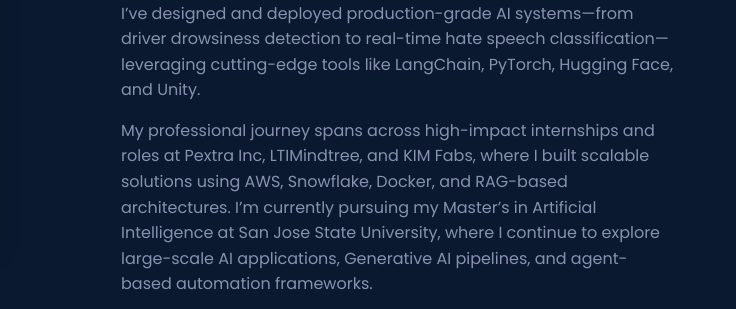
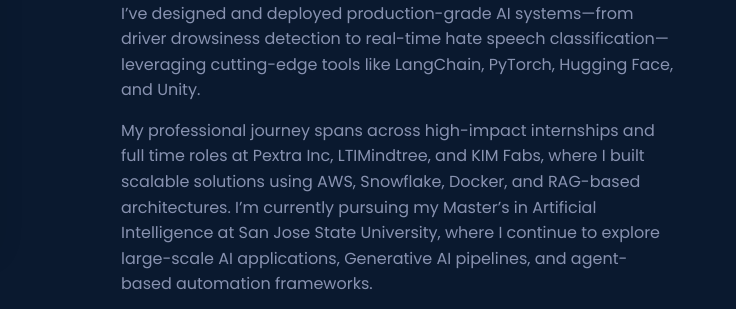
Before and after one commit to munieshwar16/Portfolio, a plain HTML site: page index.html in a window 1280 px wide. Shown: the part 1247-1556 px from the top of the page, 544-1280 px from the left. Drawn offline with Linux system fonts and the light colour scheme.

Commit message:
Update index.html

```diff
--- a/index.html
+++ b/index.html
@@ -65,7 +65,7 @@
                 <div class="about-text">
                     <h3>A dedicated AI Engineer & Data Architect based in the USA</h3>
                     <p>I’m a passionate AI/ML engineer and data-driven problem solver with hands-on experience in deploying GenAI agents, optimizing LLM pipelines, and architecting intelligent systems across industries. With a strong foundation in computer vision, NLP, and multimodal learning, I’ve designed and deployed production-grade AI systems—from driver drowsiness detection to real-time hate speech classification—leveraging cutting-edge tools like LangChain, PyTorch, Hugging Face, and Unity.</p>
-                    <p>My professional journey spans across high-impact internships and roles at Pextra Inc, LTIMindtree, and KIM Fabs, where I built scalable solutions using AWS, Snowflake, Docker, and RAG-based architectures. I’m currently pursuing my Master’s in Artificial Intelligence at San Jose State University, where I continue to explore large-scale AI applications, Generative AI pipelines, and agent-based automation frameworks.</p>
+                    <p>My professional journey spans across high-impact internships and full time roles at Pextra Inc, LTIMindtree, and KIM Fabs, where I built scalable solutions using AWS, Snowflake, Docker, and RAG-based architectures. I’m currently pursuing my Master’s in Artificial Intelligence at San Jose State University, where I continue to explore large-scale AI applications, Generative AI pipelines, and agent-based automation frameworks.</p>
                     <p>Outside work, I enjoy dissecting LLM research papers, building dreamlike visual AI experiences, and sharing technical content that simplifies deep tech for others.</p>
 
                 </div>
```
